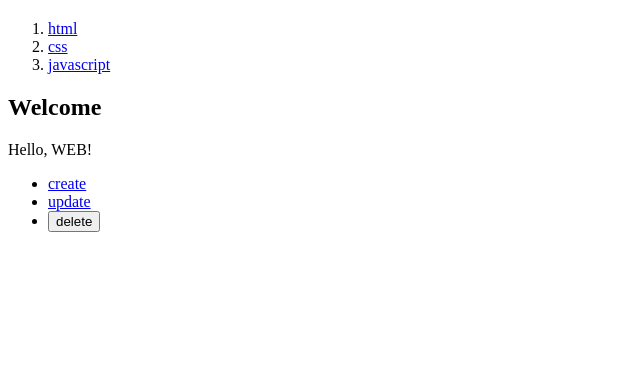
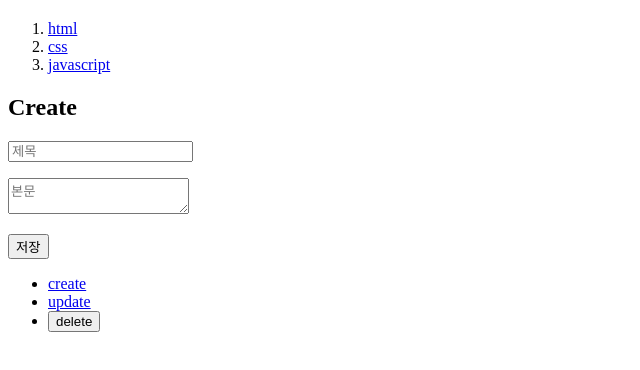
Before and after one commit to egoing/purejs-crud-tutorial, a plain HTML site: page index.html in a window 1280 px wide. Shown: the part 60-430 px from the top of the page, without its empty margins (0-640 px from the left). Drawn offline with Linux system fonts and the light colour scheme.

Commit message:
추가 기능 구현

```diff
--- a/index.html
+++ b/index.html
@@ -32,6 +32,7 @@
                 {id:3, title:'javascript', body:'javascript is ...'}
             ]
             let selectedId = null;
+            let nextId = 4;
             function nav(){
                 let tag = '';
                 for(let i=0; i<topics.length; i++){
@@ -67,18 +68,38 @@
                     }
                 }
             }
-            function create(){}
+            function create(){
+                document.querySelector('article').innerHTML = `
+                    <h2>Create</h2>
+                    <form onsubmit="
+                        event.preventDefault();
+                        let t = event.target.title.value;
+                        let b = event.target.body.value;
+                        let newTopic = {id:nextId, title:t, body:b};
+                        topics.push(newTopic);
+                        selectedId = nextId;
+                        read();
+                        nextId = nextId + 1;
+                        nav();
+                    ">
+                        <p><input type="text" placeholder="제목" name="title"></p>
+                        <p><textarea placeholder="본문" name="body"></textarea></p>
+                        <p><input type="submit" value="저장"></p>
+                    </form>
+                `;
+            }
             function update(){}
             function del(){}
             function control(){
                 document.querySelector('#control').innerHTML = `
-                    <li><a href="/create">create</a></li>
+                    <li><a href="/create" onclick="event.preventDefault(); create();">create</a></li>
                     <li><a href="/update">update</a></li>
                     <li><input type="button" value="delete"></li>
                 `;
             }
             nav();
-            welcome();
+            // welcome();
+            create();
             control();
         </script>
     </body>
```
